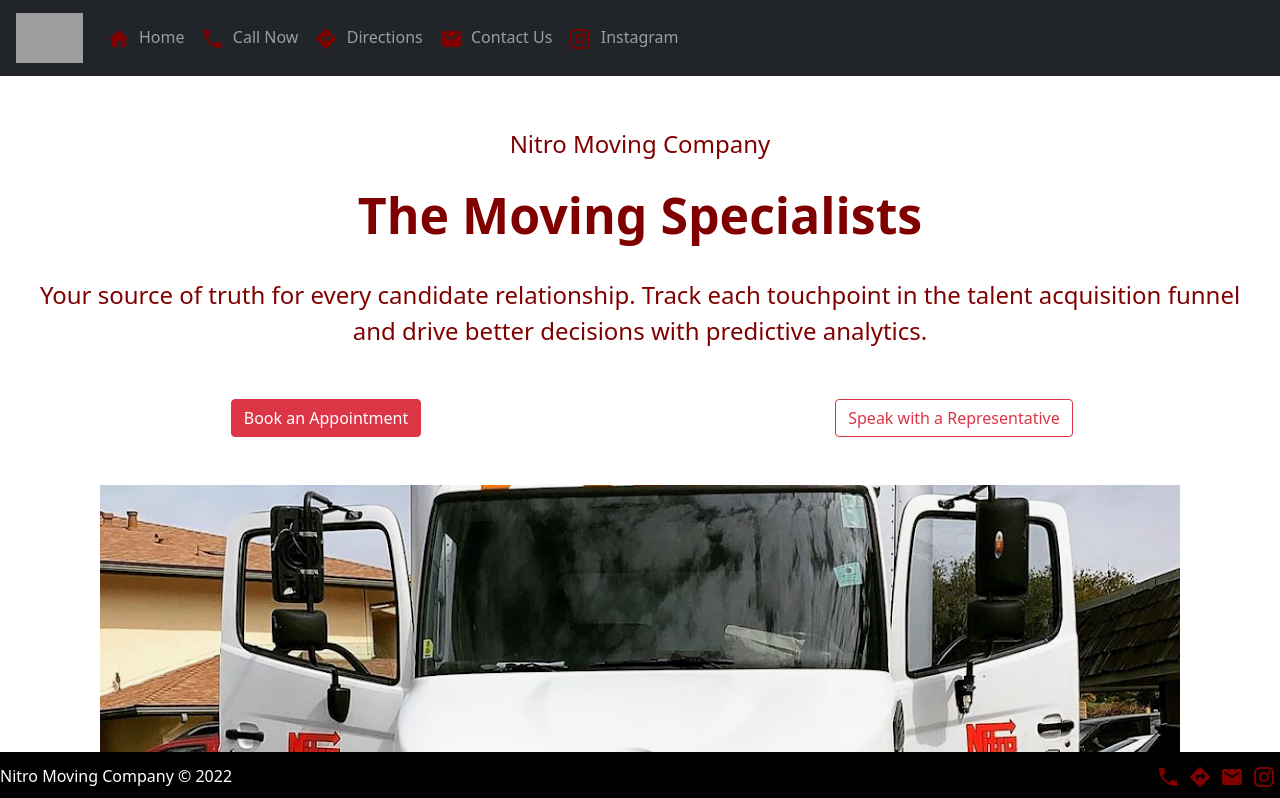
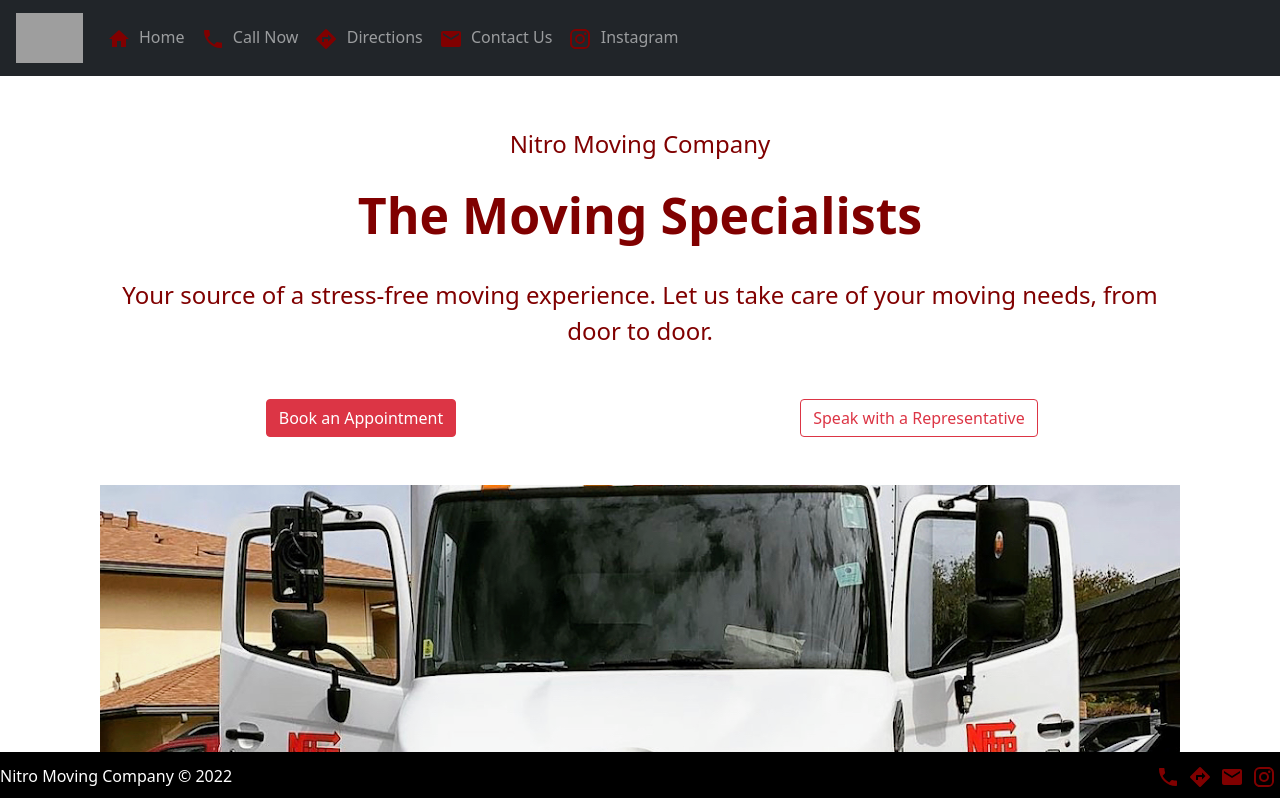
Before and after one commit to VNgwazini/Moving-Company-App, a React (Create React App) app: page / in a window 1280 px wide. Shown: the top 798 px of the page. Built offline with nearby package versions, Linux system fonts and the light colour scheme; grey boxes are pictures that could not be loaded.

Commit message:
Hours background is now grey. Updated intro.

```diff
--- a/src/components/home/Home.jsx
+++ b/src/components/home/Home.jsx
@@ -17,7 +17,7 @@
 
  return (
    <Container className="home content-container py-4" id="home" fluid="true">
-    <Container className="content-container py-4 px-4" fluid="true">
+    <Container className="content-container py-4 px-4">
       <Row>
         <Col className="">
           <p className="text-center pt-4">
@@ -35,26 +35,26 @@
       <Row>
         <Col className="">
           <p className="text-center py-2">
-          Your source of truth for every candidate relationship.
-          Track each touchpoint in the talent acquisition funnel and drive better decisions with predictive analytics.
+          Your source of a stress-free moving experience.
+          Let us take care of your moving needs, from door to door.
           </p>
         </Col>
       </Row>
       <Row className="primary-buttons py-4">
         <Col className="">
-          <Button variant="danger">
+          <Button variant="danger" href="https://calendly.com/vusumuzi-ngwazini" target="_blank">
           Book an Appointment
           </Button>
         </Col>
         <Col className="">
-          <Button variant="outline-danger">
+          <Button variant="outline-danger" href="tel:+1-909-963-6249">
             Speak with a Representative
           </Button>
         </Col>
       </Row>
-      <Row className="px-4">
-          <Col className="py-4 px-4 d-flex justify-content-center">
-            <img src="assets/NitroTruck.png"></img>
+      <Row>
+          <Col className="py-4 d-flex justify-content-center">
+            <img src="assets/NitroTruck.png" alt=""></img>
           </Col>
       </Row>
     </Container>
@@ -152,7 +152,7 @@
         </Col>
       </Row>
     </Container>
-    <Container className="hoursMap content-container py-4 px-4" id="home" fluid="true">
+    <Container className="hours content-container py-4 px-4" id="home" fluid="true">
         <Row>
           <Col className="d-flex justify-content-center py-4 px-4" lg={12} md={12} sm={12}>
             <Card className="card-size">
@@ -174,7 +174,7 @@
           </Col>
         </Row>
     </Container>
-    <Container className="hoursMap content-container py-4 px-4" id="home" fluid="true">
+    <Container className="map content-container py-4 px-4" id="home" fluid="true">
       <Row>
         <Col className="d-flex justify-content-center align-items-center py-4 px-4" lg={12} md={12} sm={12}>
           <Card className="card-size flex-grow-1">
--- a/src/components/home/home.scss
+++ b/src/components/home/home.scss
@@ -44,8 +44,16 @@
     border-color: transparent !important;
   }
 
+  .card-text{
+    font-size: medium;
+  }
+
   iframe{
     width: 100%;
   }
 
+  .hours{
+    background-color: whitesmoke;
+  }
+
 }
```
Lines whose indentation alone changed are shown as unchanged.
